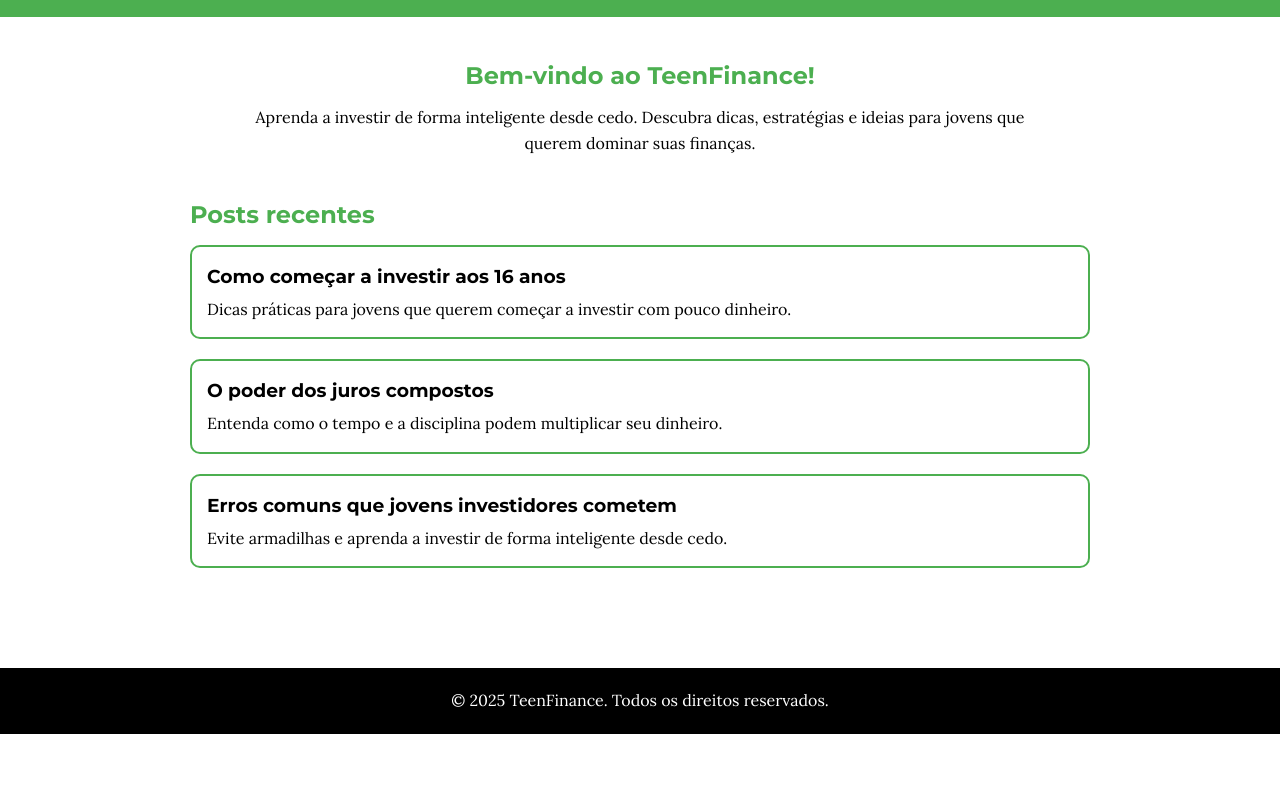
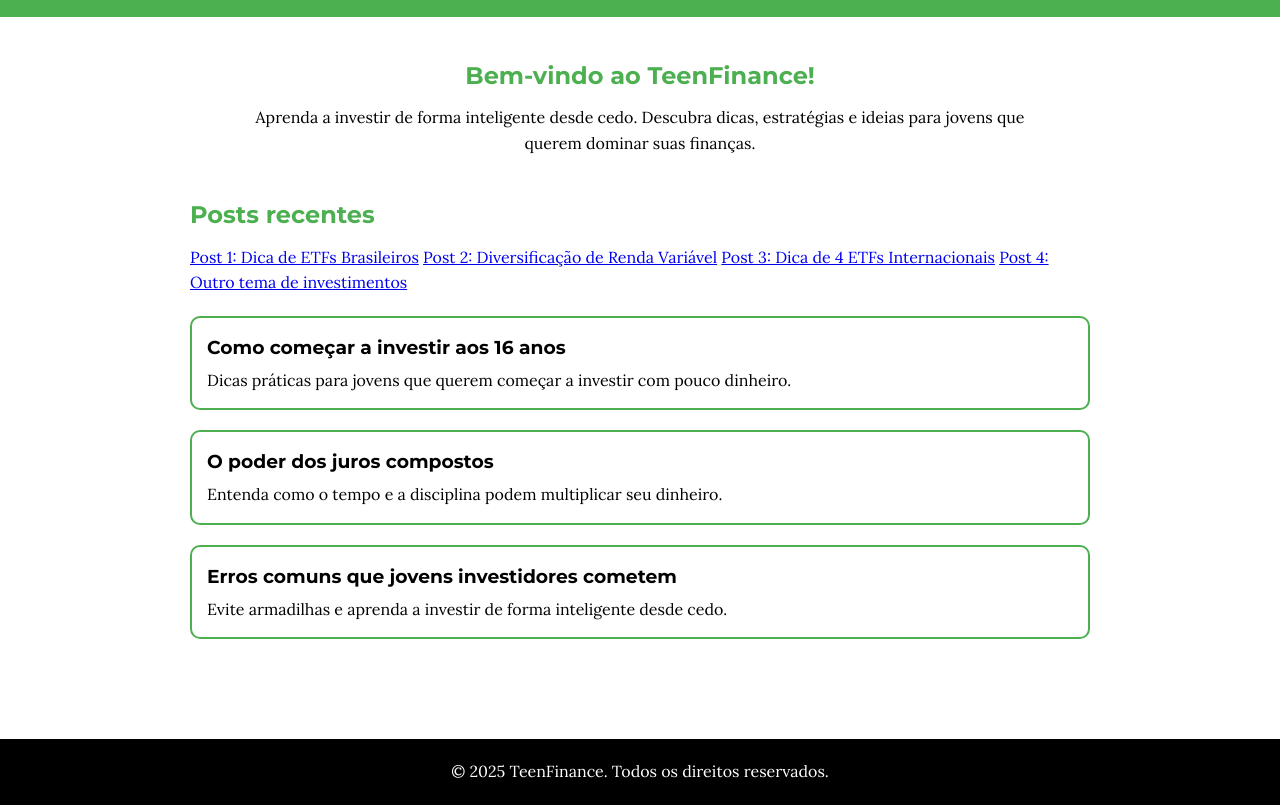
Before and after one commit to TeenFinance/TeenFinance, a plain HTML site: page index.html in a window 1280 px wide. Shown: the part 113-918 px from the top of the page. Before the commit the page ends 847 px from the top, so only its background shows below. Drawn offline with Linux system fonts and the light colour scheme.

Commit message:
Update index.html

```diff
--- a/index.html
+++ b/index.html
@@ -31,6 +31,13 @@
     <section class="posts">
       <h2>Posts recentes</h2>
       <div class="post-list">
+        <div class="postagens">
+    <a href="post1.html">Post 1: Dica de ETFs Brasileiros</a>
+    <a href="post2.html">Post 2: Diversificação de Renda Variável</a>
+    <a href="post3.html">Post 3: Dica de 4 ETFs Internacionais</a>
+    <a href="post4.html">Post 4: Outro tema de investimentos</a>
+</div>
+
         <a href="post1.html" class="post-card">
           <h3>Como começar a investir aos 16 anos</h3>
           <p>Dicas práticas para jovens que querem começar a investir com pouco dinheiro.</p>
```
